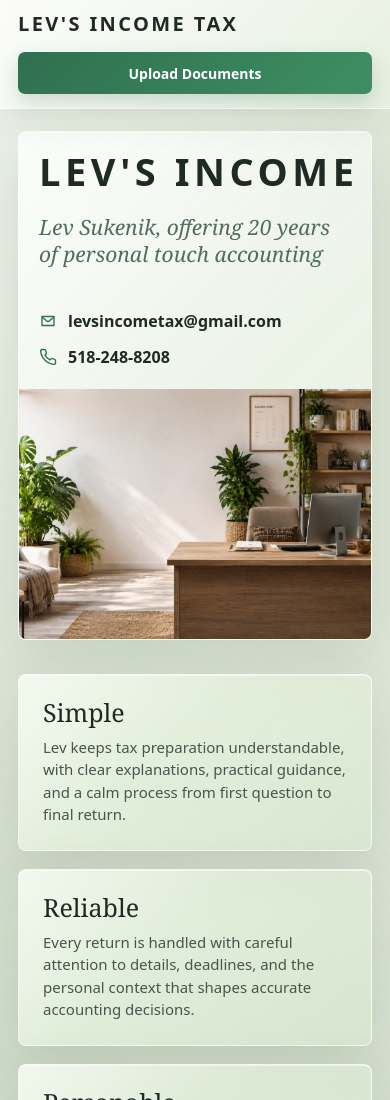
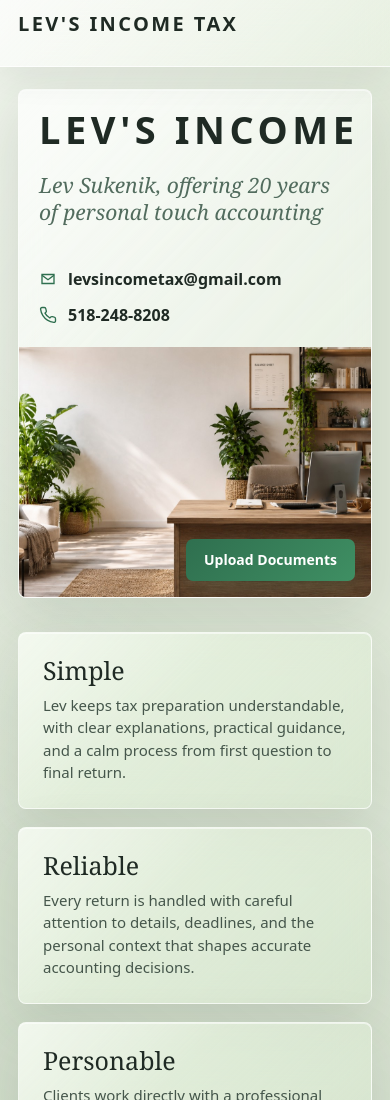
Before and after one commit to samperet/LevsIncomeTax, a plain HTML site: page index.html in a window 390 px wide. Shown: the top 1100 px of the page. Drawn offline with Linux system fonts and the light colour scheme.

Commit message:
Move upload CTA onto hero image

```diff
--- a/index.html
+++ b/index.html
@@ -291,6 +291,10 @@ h1 {
 }
 
 #open-upload {
+  position: absolute;
+  right: clamp(16px, 3vw, 30px);
+  bottom: clamp(18px, 4vw, 36px);
+  z-index: 2;
   min-height: 42px;
   background: linear-gradient(135deg, #2f6f4f, #3f8f63);
   box-shadow: 0 8px 20px rgba(31, 91, 61, 0.2);
@@ -794,7 +798,9 @@ a:focus-visible {
   }
 
   #open-upload {
-    flex: 1 1 180px;
+    right: 16px;
+    bottom: 16px;
+    max-width: calc(100% - 32px);
   }
 
   .session-note {
@@ -859,7 +865,6 @@ a:focus-visible {
   <div class="menu-actions">
     <div class="message home-confirmation" id="home-confirmation" role="status" aria-live="polite"></div>
     <div class="session-note" id="session-note"></div>
-    <button class="button" type="button" id="open-upload">Upload Documents</button>
   </div>
 </header>
 
@@ -894,6 +899,7 @@ a:focus-visible {
 
     <figure class="hero-image" aria-label="Warm accounting office">
       <img src="lev-office-background.jpg" alt="A calm office with plants, a desk, and soft natural light">
+      <button class="button" type="button" id="open-upload">Upload Documents</button>
     </figure>
   </section>
 
```
